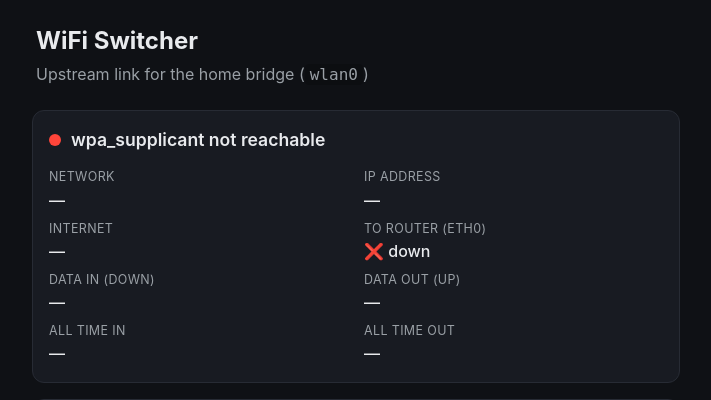
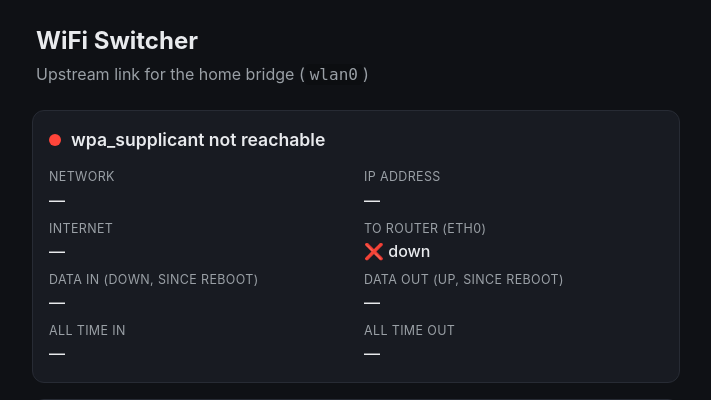
Before and after one commit to calapor/networkswitcher, a Flask app: page / in a window 1280 px wide. Shown: the top 400 px of the page, without its empty margins (284-995 px from the left). Run offline with Flask 3, Linux system fonts and the light colour scheme.

Commit message:
Relabel Data in/out as since reboot

```diff
--- a/templates/index.html
+++ b/templates/index.html
@@ -20,8 +20,8 @@
       <div><dt>IP address</dt><dd id="cur-ip">—</dd></div>
       <div><dt>Internet</dt><dd id="cur-net">—</dd></div>
       <div><dt>To router (eth0)</dt><dd id="cur-eth">—</dd></div>
-      <div><dt>Data in (down)</dt><dd id="cur-rx">—</dd></div>
-      <div><dt>Data out (up)</dt><dd id="cur-tx">—</dd></div>
+      <div><dt>Data in (down, since reboot)</dt><dd id="cur-rx">—</dd></div>
+      <div><dt>Data out (up, since reboot)</dt><dd id="cur-tx">—</dd></div>
       <div><dt>All time in</dt><dd id="all-rx">—</dd></div>
       <div><dt>All time out</dt><dd id="all-tx">—</dd></div>
     </dl>
```
